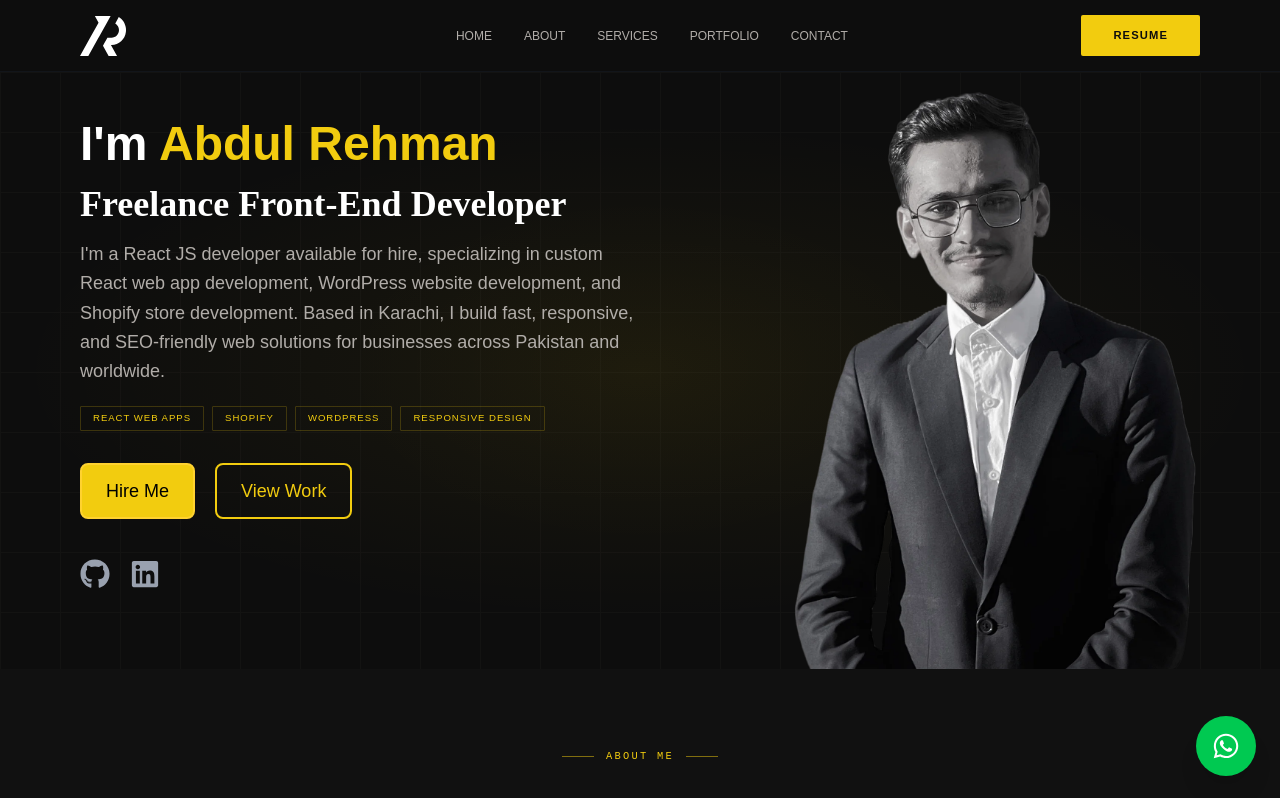
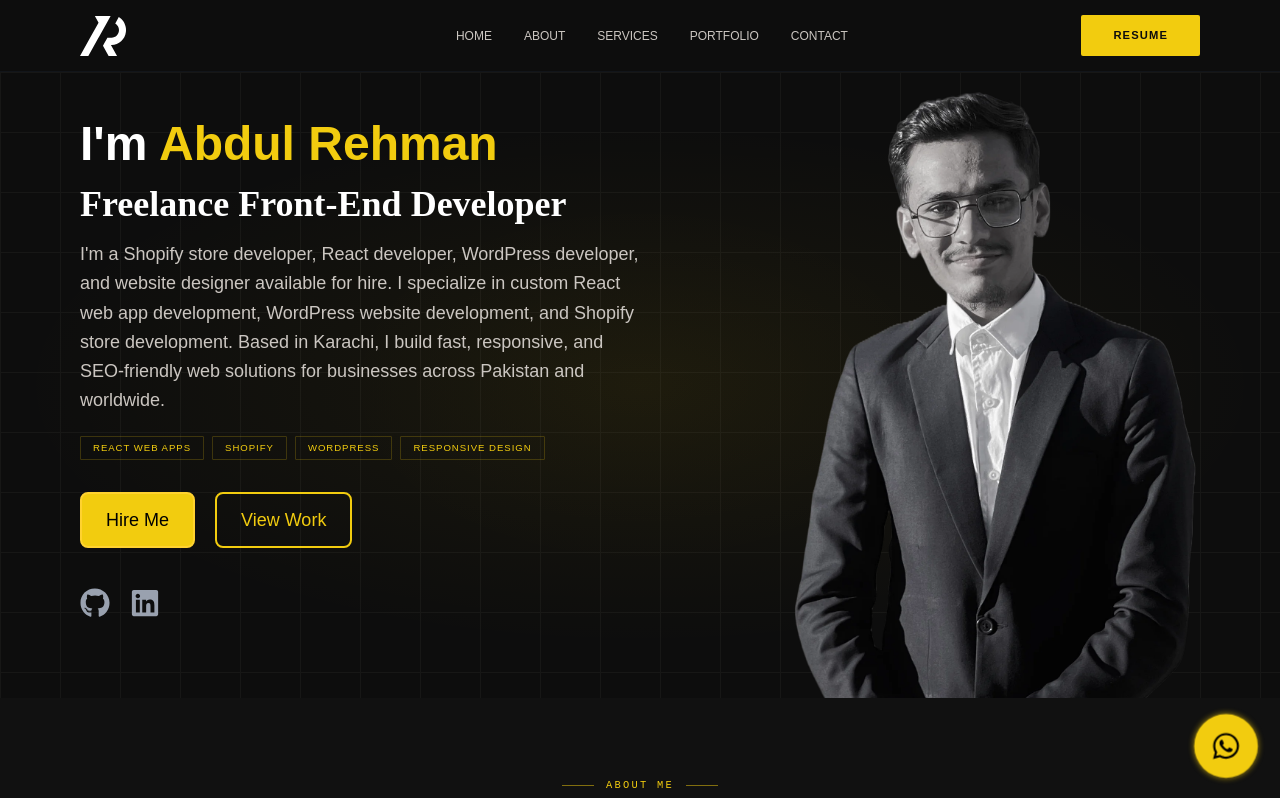
Before and after one commit to abdulrehman7876/my-website, a React (Vite) app: page / in a window 1280 px wide. Shown: the top 798 px of the page. Built offline with nearby package versions, Linux system fonts and the light colour scheme.

Commit message:
SEO-optimiztion

```diff
--- a/index.html
+++ b/index.html
@@ -14,16 +14,16 @@
 
     <!-- Title & Description -->
     <title>
-      Abdul Rehman | React Developer in Karachi | WordPress, Shopify & Custom
-      Web App Development
+      Abdul Rehman | Shopify Store Developer, React Developer, WordPress
+      Developer, Website Designer
     </title>
     <meta
       name="description"
-      content="Abdul Rehman is a freelance front-end developer in Karachi, Pakistan specializing in React web app development, custom WordPress websites, Shopify store development, and responsive website design. Hire a React JS developer for modern, SEO-friendly, high-performance web solutions."
+      content="Abdul Rehman is a freelance Shopify store developer, React developer, WordPress developer, and website designer in Karachi, Pakistan. He specializes in React web app development, custom WordPress websites, Shopify store development, and responsive website design."
     />
     <meta
       name="keywords"
-      content="React developer in Karachi, hire React JS developer, freelance web developer Karachi, WordPress developer Pakistan, Shopify store development, custom React application developer, WordPress theme customization, Shopify theme customization, web development services Pakistan, front-end developer for hire, responsive website development, React web app development services, Abdul Rehman, Tailwind CSS, JavaScript, UI UX design"
+      content="Shopify store developer, React developer, wordpress developer, website designer, Abdul Rehman, React web app development, WordPress website development, Shopify store development, responsive website design, freelance web developer Karachi, front-end developer for hire"
     />
 
     <!-- Canonical -->
@@ -35,11 +35,11 @@
     <!-- Open Graph / Facebook / WhatsApp -->
     <meta
       property="og:title"
-      content="Abdul Rehman | React Developer in Karachi | WordPress, Shopify & Custom Web Apps"
+      content="Abdul Rehman | Shopify Store Developer, React Developer, WordPress Developer, Website Designer"
     />
     <meta
       property="og:description"
-      content="Freelance front-end developer in Karachi specializing in React web app development, custom WordPress websites, and Shopify store development. Modern, fast, and SEO-optimized solutions."
+      content="Hire Abdul Rehman, a Shopify store developer, React developer, WordPress developer, and website designer in Karachi. Modern, fast, and SEO-friendly web solutions for businesses worldwide."
     />
     <meta
       property="og:image"
@@ -57,11 +57,11 @@
     <meta name="twitter:card" content="summary_large_image" />
     <meta
       name="twitter:title"
-      content="Abdul Rehman | React Developer in Karachi | WordPress & Shopify Expert"
+      content="Abdul Rehman | Shopify Store Developer, React Developer, WordPress Developer, Website Designer"
     />
     <meta
       name="twitter:description"
-      content="Hire a freelance React JS developer in Karachi for custom web apps, WordPress websites, and Shopify store development. Fast, responsive, and SEO-friendly."
+      content="Hire a freelance Shopify store developer, React developer, WordPress developer, and website designer in Karachi for custom web apps, WordPress sites, and Shopify stores. Fast, responsive, and SEO-friendly."
     />
     <meta
       name="twitter:image"
@@ -74,8 +74,8 @@
         "@context": "https://schema.org",
         "@type": "Person",
         "name": "Abdul Rehman",
-        "jobTitle": "Front-End Developer",
-        "description": "Freelance front-end developer in Karachi, Pakistan specializing in React web app development, custom WordPress websites, Shopify store development, and responsive web design.",
+        "jobTitle": "Shopify Store Developer, React Developer, WordPress Developer, Website Designer",
+        "description": "Freelance Shopify store developer, React developer, WordPress developer, and website designer in Karachi, Pakistan specializing in React web app development, custom WordPress websites, Shopify store development, and responsive web design.",
         "url": "https://abdulrehmanaijazwebdev.vercel.app/",
         "image": "https://abdulrehmanaijazwebdev.vercel.app/Mypic.webp",
         "address": {
--- a/src/Components/Footer.jsx
+++ b/src/Components/Footer.jsx
@@ -12,7 +12,7 @@ export default function Footer() {
   return (
     <footer
       role="contentinfo"
-      className="px-5 md:px-16 pt-16 pb-8"
+      className=" px-3 md:px-20 2xl:px-30 pt-16 pb-8"
       style={{
         background: "#080808",
         borderTop: "1px solid rgba(255,255,255,0.05)",
--- a/src/Components/Whatsapp.jsx
+++ b/src/Components/Whatsapp.jsx
@@ -7,9 +7,9 @@ const Whatsapp = () => {
       target="_blank"
       aria-label="Contact me on Whatsapp"
       rel="noopener noreferrer"
-      className="fixed bottom-6 right-6 bg-green-500 p-4 rounded-full shadow-xl hover:scale-110 transition z-52"
+      className="fixed bottom-6 right-6 bg-(--gold) p-4 rounded-full shadow-xl hover:scale-110 transition z-52 custom-animate"
     >
-      <FaWhatsapp size={28} color="white" />
+      <FaWhatsapp size={28} color="black" />
     </a>
   );
 };
--- a/src/Sections/Home.jsx
+++ b/src/Sections/Home.jsx
@@ -25,7 +25,7 @@ export default function Home() {
 
       {/* Grid overlay */}
       <div
-        className="absolute inset-0 pointer-events-none opacity-[0.025]"
+        className="absolute inset-0 pointer-events-none opacity-[0.045]"
         style={{
           backgroundImage:
             "linear-gradient(var(--text-primary) 1px, transparent 1px), linear-gradient(90deg, var(--text-primary) 1px, transparent 1px)",
@@ -50,7 +50,8 @@ export default function Home() {
             Freelance Front-End Developer
           </h2>
           <p className="text-(--text-secondary) md:text-lg leading-relaxed mt-3 md:mt-4 sm:w-1/2">
-            I'm a React JS developer available for hire, specializing in custom
+            I'm a Shopify store developer, React developer, WordPress developer,
+            and website designer available for hire. I specialize in custom
             React web app development, WordPress website development, and
             Shopify store development. Based in Karachi, I build fast,
             responsive, and SEO-friendly web solutions for businesses across
--- a/src/Sections/Portfolio.jsx
+++ b/src/Sections/Portfolio.jsx
@@ -7,15 +7,19 @@ import "slick-carousel/slick/slick-theme.css";
 export default function Portfolio() {
   const sliderRef = useRef(null);
   const [slidesToShow, setSlidesToShow] = useState(3);
+  const [dots, setDots] = useState(false);
 
   useEffect(() => {
     const handleResize = () => {
       if (window.innerWidth < 480) {
         setSlidesToShow(1);
+        setDots(true);
       } else if (window.innerWidth < 1024) {
         setSlidesToShow(2);
+        setDots(false);
       } else {
         setSlidesToShow(3);
+        setDots(false);
       }
     };
 
@@ -69,6 +73,7 @@ export default function Portfolio() {
     cssEase: "linear",
     arrows: false,
     pauseOnHover: true,
+    dots: dots,
   };
 
   return (
--- a/src/index.css
+++ b/src/index.css
@@ -9,8 +9,8 @@
   --bg-card: #161616;
   --border: rgba(255, 255, 255, 0.07);
   --text-primary: #ede9e0;
-  --text-secondary: #b1ada9;
-  --text-muted: #747270;
+  --text-secondary: #cbc6c1;
+  --text-muted: #8f8c89;
 }
 
 body {
@@ -171,6 +171,37 @@ body {
 .field-input option {
   background: #161616;
 }
+/* whatsapp btn animation */
+.custom-animate {
+  animation: clickme 2s ease-in-out infinite;
+}
+@keyframes clickme {
+  0%,
+  100% {
+    transform: scale(1);
+    box-shadow: 0 0 0 rgba(242, 204, 15, 0.7);
+  }
+  50% {
+    transform: scale(1.1);
+    box-shadow: 0 0 10px rgba(242, 204, 15, 0.7);
+  }
+}
+
+/* Change color and size of all dots (inactive) */
+.slick-dots li button:before {
+  font-size: 12px !important; /* Increase size (default is 6px) */
+  color: var(--text-primary) !important; /* Set your inactive color */
+  opacity: 1;
+  transition: all 0.5s linear;
+}
+
+/* Change color and size of the active slide dot */
+.slick-dots li.slick-active button:before {
+  font-size: 17px !important; /* Make active dot slightly larger if desired */
+  color: var(--gold) !important; /* Set your active color */
+  opacity: 1;
+  transition: all 0.5s linear;
+}
 
 .head {
   transform-box: fill-box;
```
